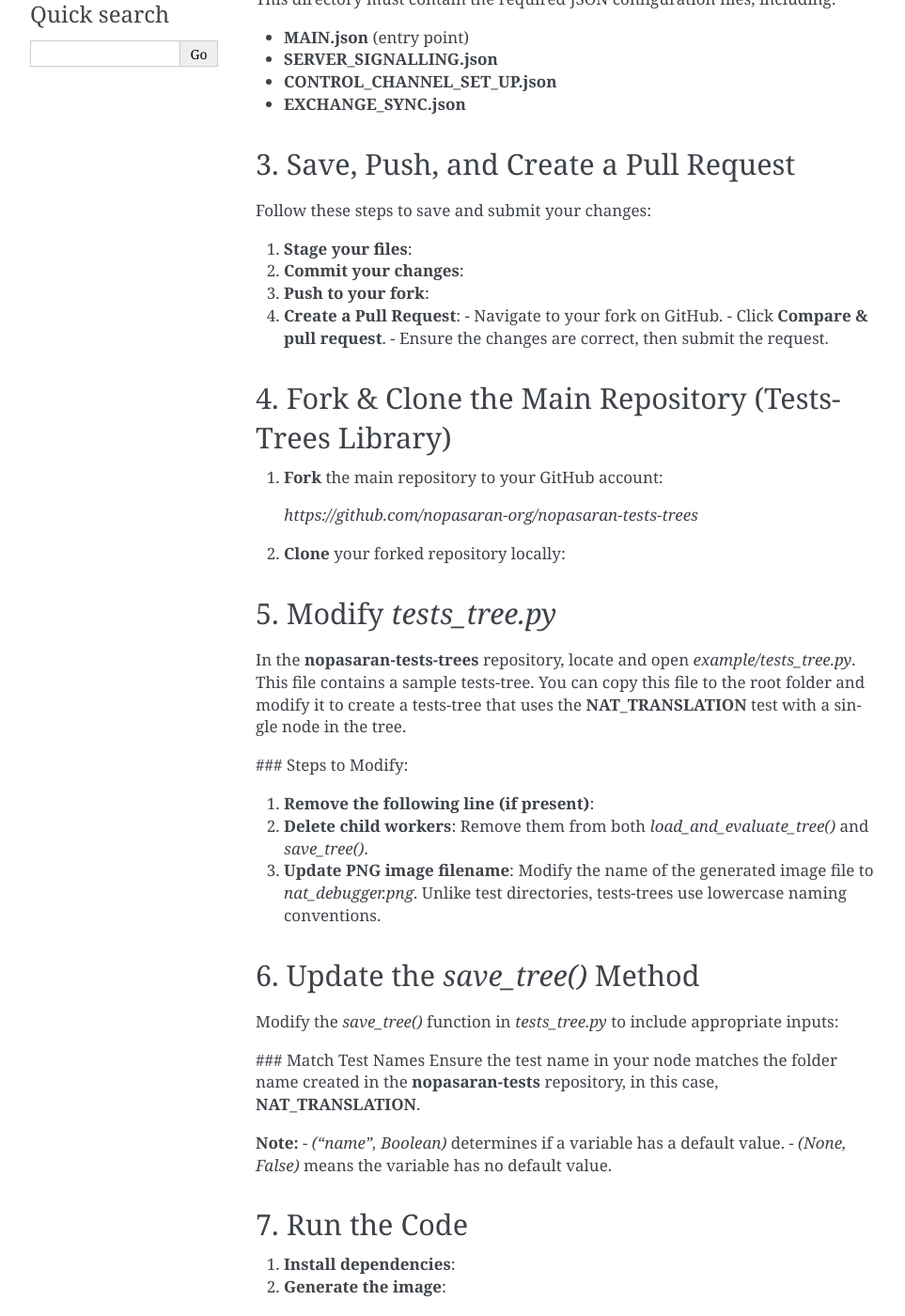
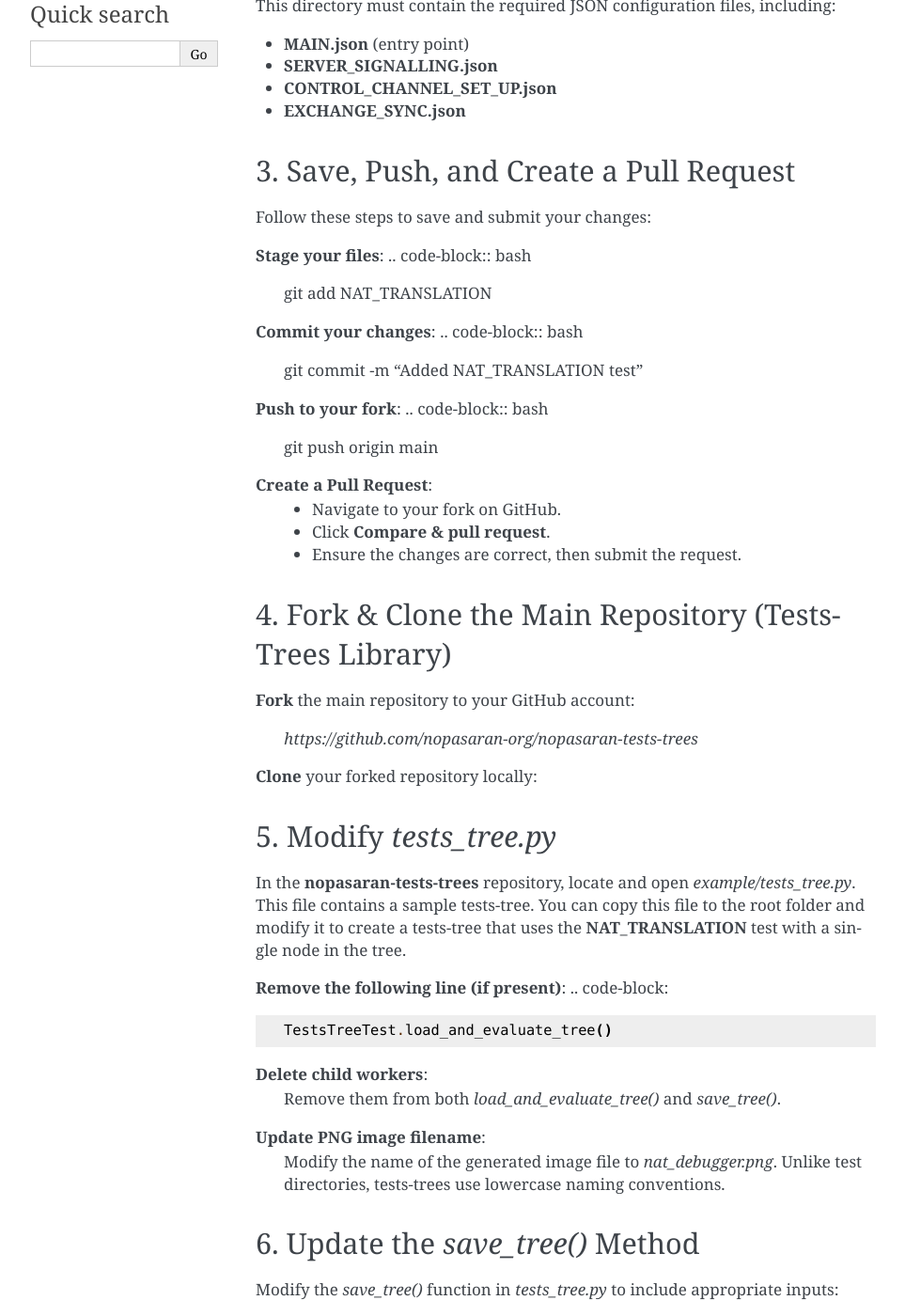
Before and after one commit to BenIlies/NoPASARAN, a Sphinx documentation site: the page built from docs/tutorial/tests_deployment.rst, in a window 1280 px wide and 1400 px high, scrolled down 604 px. Shown: the whole window at 94% size, without its empty margins (148-1111 px from the left). Built offline with Sphinx 7.4.7, drawn with Linux system fonts in a browser that asks for light colours; some of the changed text lies outside the part shown.

Commit message:
fixing documentation on deployment 2

````diff
--- a/docs/tutorial/configuring_worker.rst
+++ b/docs/tutorial/configuring_worker.rst
@@ -36,8 +36,8 @@
 
 .. code-block:: bash
 
+   # Paste the commands from above into shell.sh, then save and exit.
    nano shell.sh
-   # Paste the commands from above into shell.sh, then save and exit.
 
    bash shell.sh
 
--- a/docs/tutorial/tests_deployment.rst
+++ b/docs/tutorial/tests_deployment.rst
@@ -4,14 +4,14 @@
 1. Fork & Clone the Main Repository (Tests Library)
 --------------------------------------------------------
 
-1. **Fork** the main repository to your GitHub account:
+**Fork** the main repository to your GitHub account:
 
    `https://github.com/nopasaran-org/nopasaran-tests`
 
-2. **Clone** your forked repository locally:
+**Clone** your forked repository locally:
 
-   .. code-block:: bash
-      git clone https://github.com/your-username/nopasaran-tests.git
+.. code-block:: bash
+   git clone https://github.com/your-username/nopasaran-tests.git
 
 2. Add State Machine Directories & JSON Configurations
 ------------------------------------------------------
@@ -30,22 +30,19 @@
 
 Follow these steps to save and submit your changes:
 
-1. **Stage your files**:
+**Stage your files**:
+.. code-block:: bash
+   git add NAT_TRANSLATION
 
-   .. code-block:: bash
-      git add NAT_TRANSLATION
+**Commit your changes**:
+.. code-block:: bash
+   git commit -m "Added NAT_TRANSLATION test"
 
-2. **Commit your changes**:
+**Push to your fork**:
+.. code-block:: bash
+   git push origin main
 
-   .. code-block:: bash
-      git commit -m "Added NAT_TRANSLATION test"
-
-3. **Push to your fork**:
-
-   .. code-block:: bash
-      git push origin main
-
-4. **Create a Pull Request**:
+**Create a Pull Request**:
    - Navigate to your fork on GitHub.
    - Click **Compare & pull request**.
    - Ensure the changes are correct, then submit the request.
@@ -53,31 +50,28 @@
 4. Fork & Clone the Main Repository (Tests-Trees Library)
 -------------------------------------------------------------
 
-1. **Fork** the main repository to your GitHub account:
+**Fork** the main repository to your GitHub account:
 
    `https://github.com/nopasaran-org/nopasaran-tests-trees`
 
-2. **Clone** your forked repository locally:
+**Clone** your forked repository locally:
 
-   .. code-block:: bash
-      git clone https://github.com/your-username/nopasaran-tests-trees.git
+.. code-block:: bash
+   git clone https://github.com/your-username/nopasaran-tests-trees.git
 
 5. Modify `tests_tree.py`
 ----------------------------
 
 In the **nopasaran-tests-trees** repository, locate and open `example/tests_tree.py`. This file contains a sample tests-tree. You can copy this file to the root folder and modify it to create a tests-tree that uses the **NAT_TRANSLATION** test with a single node in the tree.
 
-### Steps to Modify:
+**Remove the following line (if present)**:
+.. code-block::
+   TestsTreeTest.load_and_evaluate_tree()
 
-1. **Remove the following line (if present)**:
-
-   .. code-block:: python
-      TestsTreeTest.load_and_evaluate_tree()
-
-2. **Delete child workers**:
+**Delete child workers**:
    Remove them from both `load_and_evaluate_tree()` and `save_tree()`.
 
-3. **Update PNG image filename**:
+**Update PNG image filename**:
    Modify the name of the generated image file to `nat_debugger.png`. Unlike test directories, tests-trees use lowercase naming conventions.
 
 6. Update the `save_tree()` Method
@@ -85,7 +79,7 @@
 
 Modify the `save_tree()` function in `tests_tree.py` to include appropriate inputs:
 
-.. code-block:: python
+```python
    def save_tree():
        root = TestsTreeNode(
            'Root',
@@ -107,8 +101,9 @@
            ],
            test='NAT_TRANSLATION'
        )
+```
 
-### Match Test Names
+**Match Test Names**
 Ensure the test name in your node matches the folder name created in the **nopasaran-tests** repository, in this case, **NAT_TRANSLATION**.
 
 **Note:**
@@ -118,46 +113,39 @@
 7. Run the Code
 ------------------
 
-1. **Install dependencies**:
-
-   .. code-block:: bash
-      python -m pip install -r requirements.txt
-
-2. **Generate the image**:
-
-   .. code-block:: bash
-      python example.py
+**Install dependencies**:
+   ```bash
+   python -m pip install -r requirements.txt
+   ```
+**Generate the image**:
+   ```bash
+   python example.py
+   ```
 
 8. Generate & Handle the PNG Image
 -------------------------------------
 
 When the tests-tree is generated, a PNG image (`nat_debugger.png`) may be created in **nopasaran-tests-trees**.
 
-### Steps to Handle the Image:
-
-1. **Ensure** that the PNG file is located in the **root folder** of your **nopasaran-tests** fork.
-
-2. **Stage the file**:
-
-   .. code-block:: bash
-      git add nat_debugger.png
-
-3. **Do not push** modifications to `tests_tree.py` back to **nopasaran-tests-trees**; only push the **new image** to your **nopasaran-tests** fork.
+**Ensure** that the PNG file is located in the **root folder** of your **nopasaran-tests** fork.
+**Stage the file**:
+   ```bash
+   git add nat_debugger.png
+   ```
+**Do not push** modifications to `tests_tree.py` back to **nopasaran-tests-trees**; only push the **new image** to your **nopasaran-tests** fork.
 
 9. Prepare & Submit a Pull Request
 -------------------------------------
 
-1. **Commit the new image**:
-
-   .. code-block:: bash
-      git commit -m "Added nat_debugger.png"
-
-2. **Push changes**:
-
-   .. code-block:: bash
-      git push origin main
-
-3. **Open a Pull Request**:
+**Commit the new image**:
+   ```bash
+   git commit -m "Added nat_debugger.png"
+   ```
+**Push changes**:
+   ```bash
+   git push origin main
+   ```
+**Open a Pull Request**:
    - Navigate to your fork on GitHub.
    - Click **Compare & pull request**.
    - Submit the request to **nopasaran-tests**.
````
